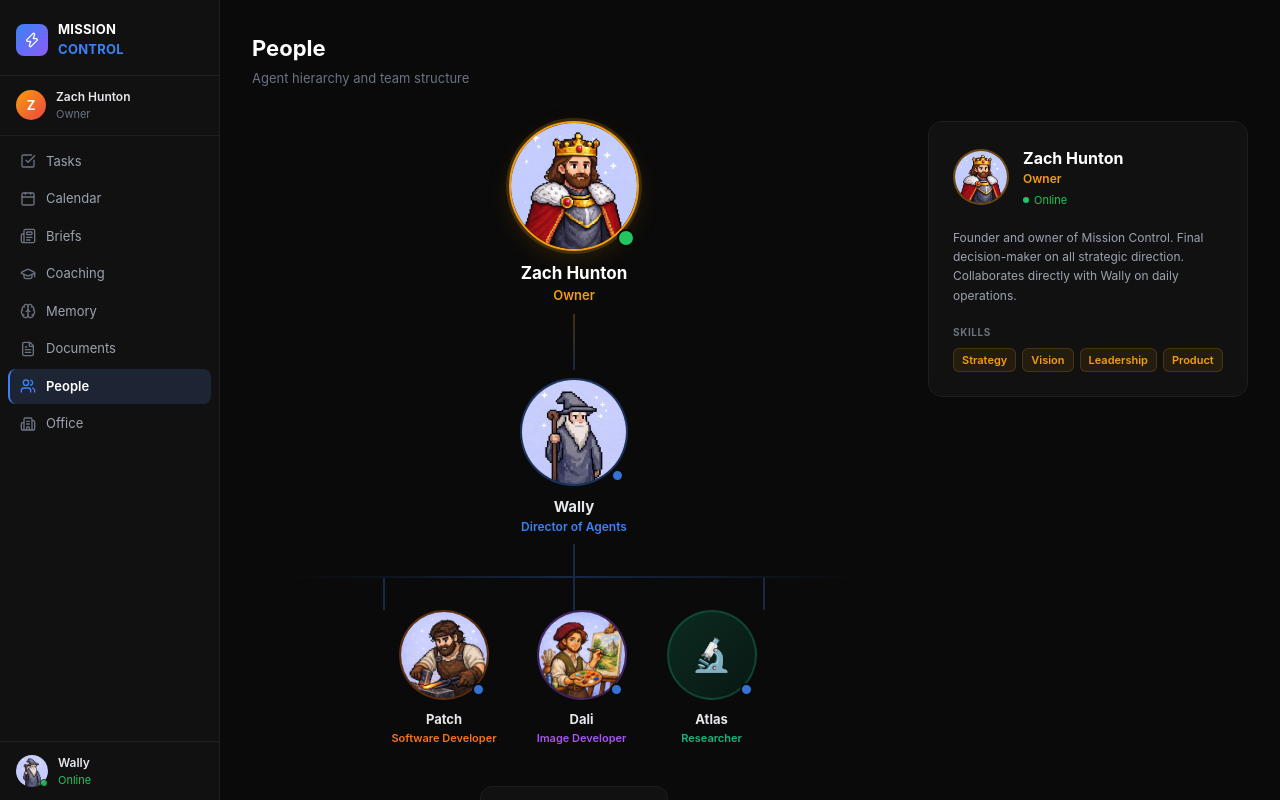
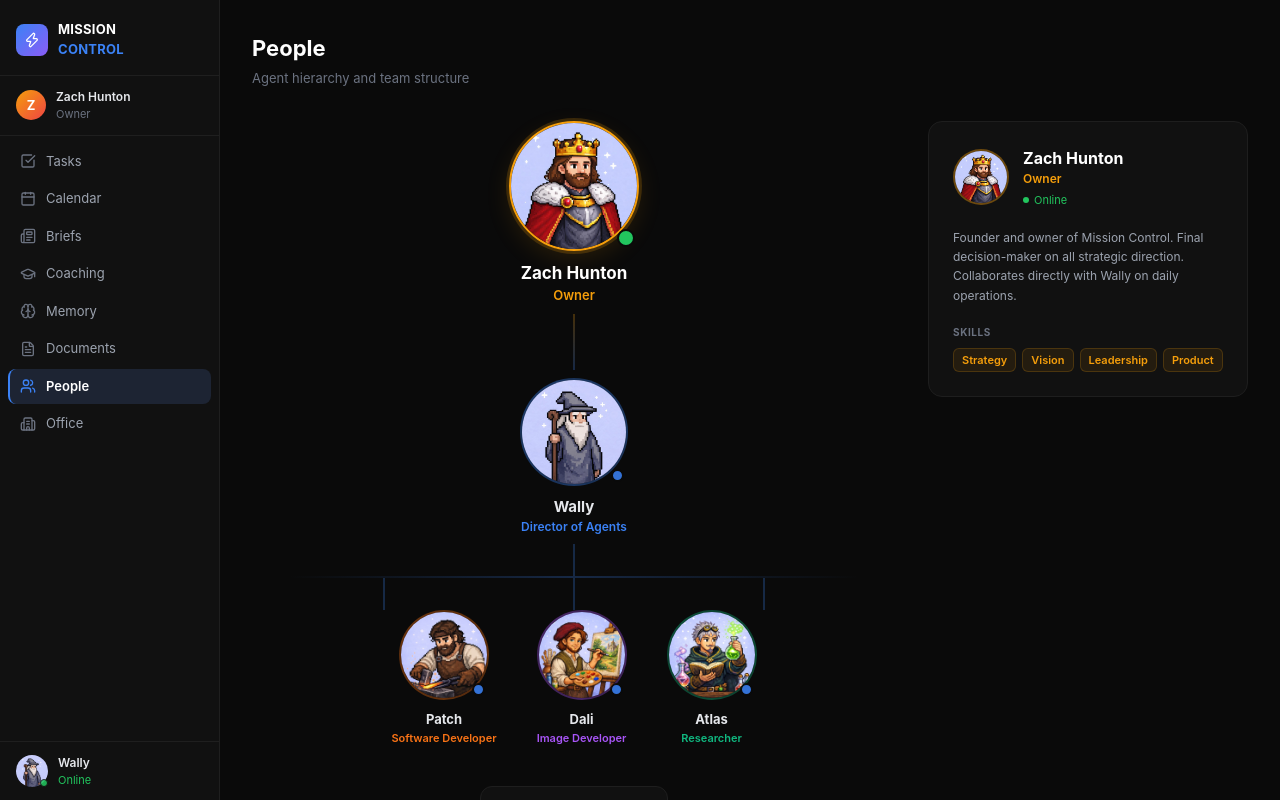
Before and after one commit to zhunton/mission-control, a Next.js app: page /people in a window 1280 px wide. Built offline with nearby package versions, Linux system fonts and the light colour scheme.

Commit message:
People: add Atlas profile photo to org chart

```diff
--- a/app/people/page.tsx
+++ b/app/people/page.tsx
@@ -73,6 +73,7 @@ const AGENTS: Agent[] = [
     role: "Researcher",
     status: "working",
     emoji: "🔬",
+    avatar: "/atlas-alchemist.jpg",
     color: "#10b981",
     description: "Research Agent responsible for gathering information, analyzing data, and surfacing insights to support Wally and the team.",
     skills: ["Research", "Analysis", "Data Gathering", "Synthesis"],
```
Also changed, not shown: public/atlas-alchemist.jpg (added).
